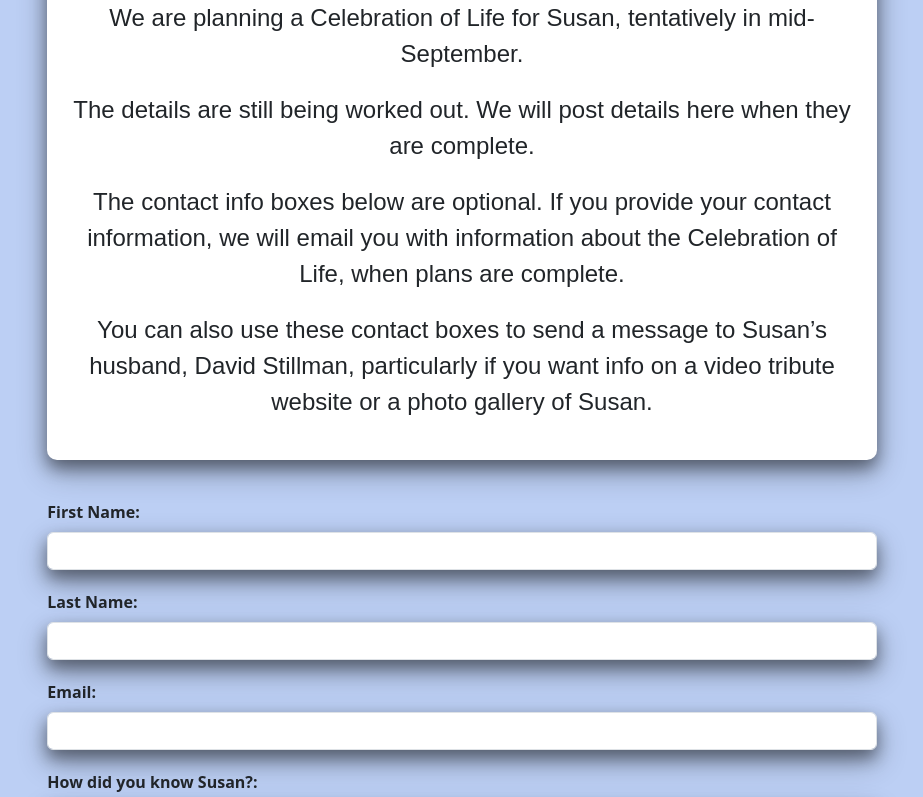
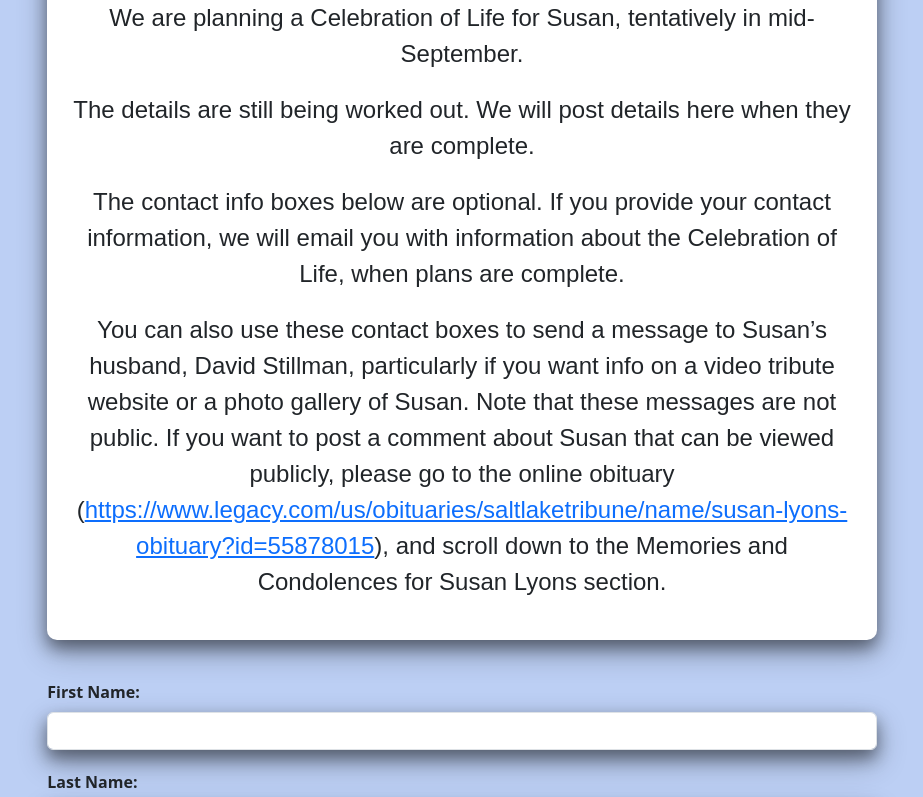
Before and after one commit to matthewgstillman/Memorial-Submission-Single-Page-App, a React (Create React App) app: page / in a window 1280 px wide. Shown: the part 582-1379 px from the top of the page, without its empty margins (178-1101 px from the left). Built offline with nearby package versions, Linux system fonts and the light colour scheme.

Commit message:
small update

```diff
--- a/src/components/FormComponent.jsx
+++ b/src/components/FormComponent.jsx
@@ -44,7 +44,7 @@ const FormComponent = () => {
             <p>We are planning a Celebration of Life for Susan, tentatively in mid-September.</p>
             <p>The details are still being worked out. We will post details here when they are complete.</p>
             <p>The contact info boxes below are optional. If you provide your contact information, we will email you with information about the Celebration of Life, when plans are complete.</p>
-            <p>You can also use these contact boxes to send a message to Susan’s husband, David Stillman, particularly if you want info on a video tribute website or a photo gallery of Susan.</p>
+            <p>You can also use these contact boxes to send a message to Susan’s husband, David Stillman, particularly if you want info on a video tribute website or a photo gallery of Susan. Note that these messages are not public. If you want to post a comment about Susan that can be viewed publicly, please go to the online obituary (<a href="https://www.legacy.com/us/obituaries/saltlaketribune/name/susan-lyons-obituary?id=55878015">https://www.legacy.com/us/obituaries/saltlaketribune/name/susan-lyons-obituary?id=55878015</a>), and scroll down to the Memories and Condolences for Susan Lyons section.</p>
           </section>
           <section>
             <Form onSubmit={handleSubmit}>
```
